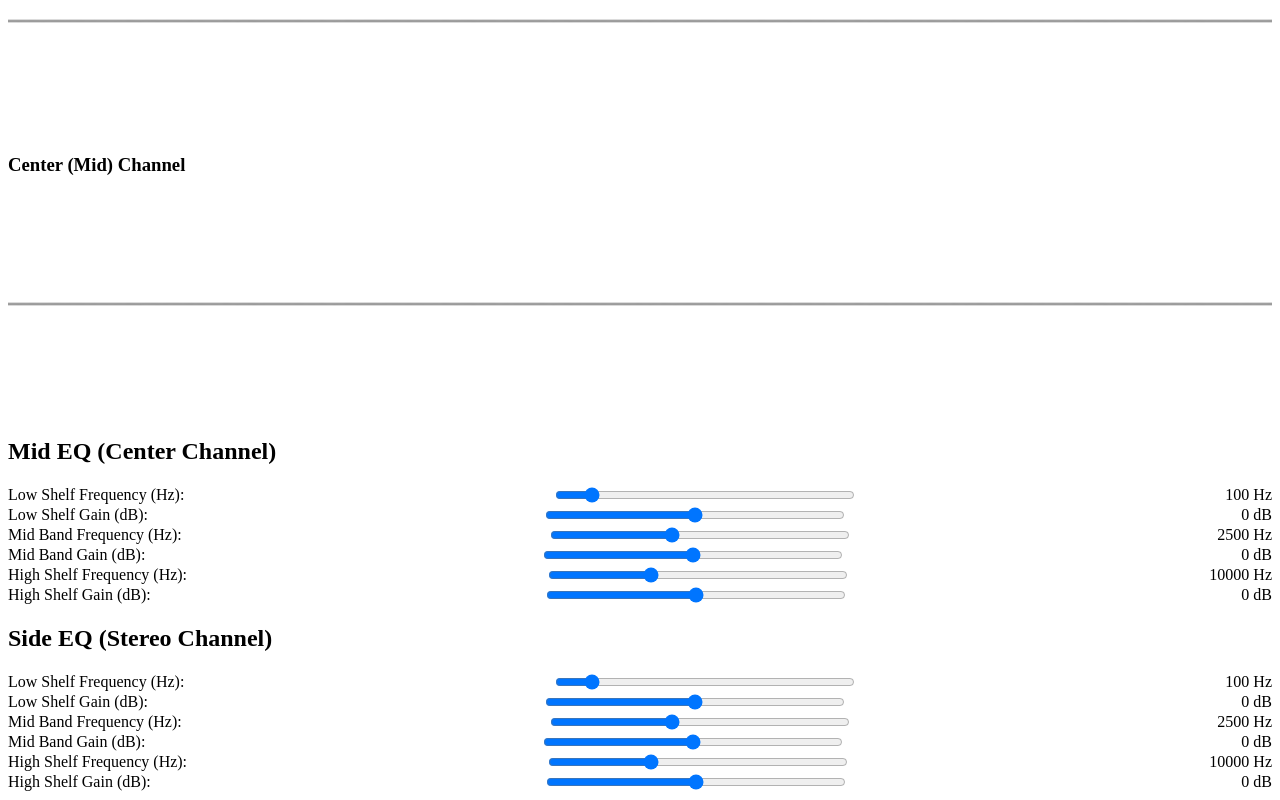
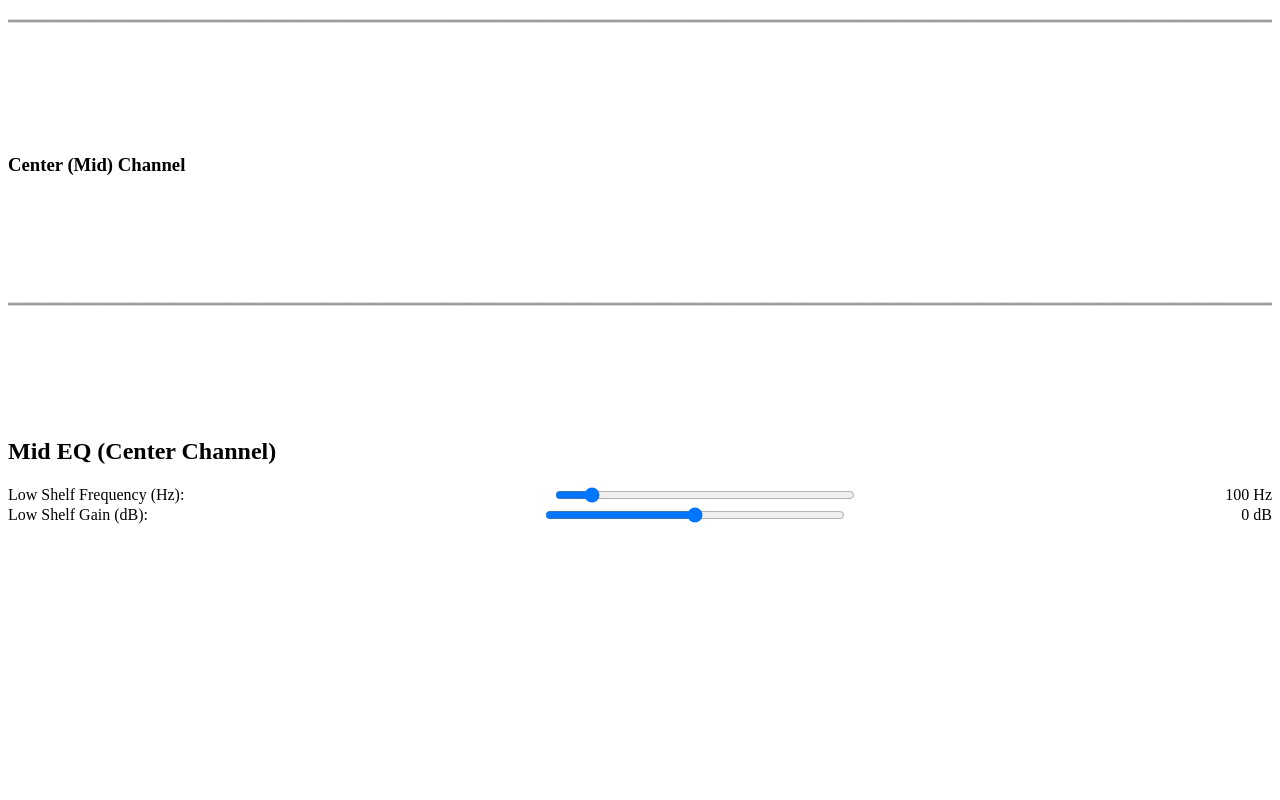
Before and after one commit to Underground-PC/sae-mseq, a plain HTML site: page index.html in a window 1280 px wide. Shown: the part 581-1381 px from the top of the page. After the commit the page ends 1114 px from the top, so only its background shows below. Drawn offline with Linux system fonts and the light colour scheme.

Commit message:
index.html

```diff
--- a/index.html
+++ b/index.html
@@ -23,6 +23,7 @@
 <body>
     <h1>Interactive Mid-Side Parametric EQ with Real-Time Visualization</h1>
 
+    <!-- File Input to Upload Audio -->
     <input type="file" id="audioFileInput" />
     <audio id="audioPlayer" controls></audio>
 
@@ -35,7 +36,6 @@
     <canvas id="centerWaveform"></canvas>
 
     <h2>Mid EQ (Center Channel)</h2>
-    <!-- EQ Controls for Mid (Center) Channel -->
     <div class="eq-control">
         <div class="slider-container">
             <label for="low-shelf-frequency-mid">Low Shelf Frequency (Hz): </label>
@@ -48,69 +48,6 @@
             <span id="low-shelf-gain-value-mid">0 dB</span>
         </div>
     </div>
-    <div class="eq-control">
-        <div class="slider-container">
-            <label for="mid-band-frequency-mid">Mid Band Frequency (Hz): </label>
-            <input type="range" id="mid-band-frequency-mid" class="slider" min="800" max="5000" value="2500">
-            <span id="mid-band-frequency-value-mid">2500 Hz</span>
-        </div>
-        <div class="slider-container">
-            <label for="mid-band-gain-mid">Mid Band Gain (dB): </label>
-            <input type="range" id="mid-band-gain-mid" class="slider" min="-20" max="20" value="0">
-            <span id="mid-band-gain-value-mid">0 dB</span>
-        </div>
-    </div>
-    <div class="eq-control">
-        <div class="slider-container">
-            <label for="high-shelf-frequency-mid">High Shelf Frequency (Hz): </label>
-            <input type="range" id="high-shelf-frequency-mid" class="slider" min="5000" max="20000" value="10000">
-            <span id="high-shelf-frequency-value-mid">10000 Hz</span>
-        </div>
-        <div class="slider-container">
-            <label for="high-shelf-gain-mid">High Shelf Gain (dB): </label>
-            <input type="range" id="high-shelf-gain-mid" class="slider" min="-20" max="20" value="0">
-            <span id="high-shelf-gain-value-mid">0 dB</span>
-        </div>
-    </div>
-
-    <h2>Side EQ (Stereo Channel)</h2>
-    <!-- EQ Controls for Side (Stereo) Channel -->
-    <div class="eq-control">
-        <div class="slider-container">
-            <label for="low-shelf-frequency-side">Low Shelf Frequency (Hz): </label>
-            <input type="range" id="low-shelf-frequency-side" class="slider" min="20" max="800" value="100">
-            <span id="low-shelf-frequency-value-side">100 Hz</span>
-        </div>
-        <div class="slider-container">
-            <label for="low-shelf-gain-side">Low Shelf Gain (dB): </label>
-            <input type="range" id="low-shelf-gain-side" class="slider" min="-20" max="20" value="0">
-            <span id="low-shelf-gain-value-side">0 dB</span>
-        </div>
-    </div>
-    <div class="eq-control">
-        <div class="slider-container">
-            <label for="mid-band-frequency-side">Mid Band Frequency (Hz): </label>
-            <input type="range" id="mid-band-frequency-side" class="slider" min="800" max="5000" value="2500">
-            <span id="mid-band-frequency-value-side">2500 Hz</span>
-        </div>
-        <div class="slider-container">
-            <label for="mid-band-gain-side">Mid Band Gain (dB): </label>
-            <input type="range" id="mid-band-gain-side" class="slider" min="-20" max="20" value="0">
-            <span id="mid-band-gain-value-side">0 dB</span>
-        </div>
-    </div>
-    <div class="eq-control">
-        <div class="slider-container">
-            <label for="high-shelf-frequency-side">High Shelf Frequency (Hz): </label>
-            <input type="range" id="high-shelf-frequency-side" class="slider" min="5000" max="20000" value="10000">
-            <span id="high-shelf-frequency-value-side">10000 Hz</span>
-        </div>
-        <div class="slider-container">
-            <label for="high-shelf-gain-side">High Shelf Gain (dB): </label>
-            <input type="range" id="high-shelf-gain-side" class="slider" min="-20" max="20" value="0">
-            <span id="high-shelf-gain-value-side">0 dB</span>
-        </div>
-    </div>
 
     <script src="script.js"></script>
 </body>
```
